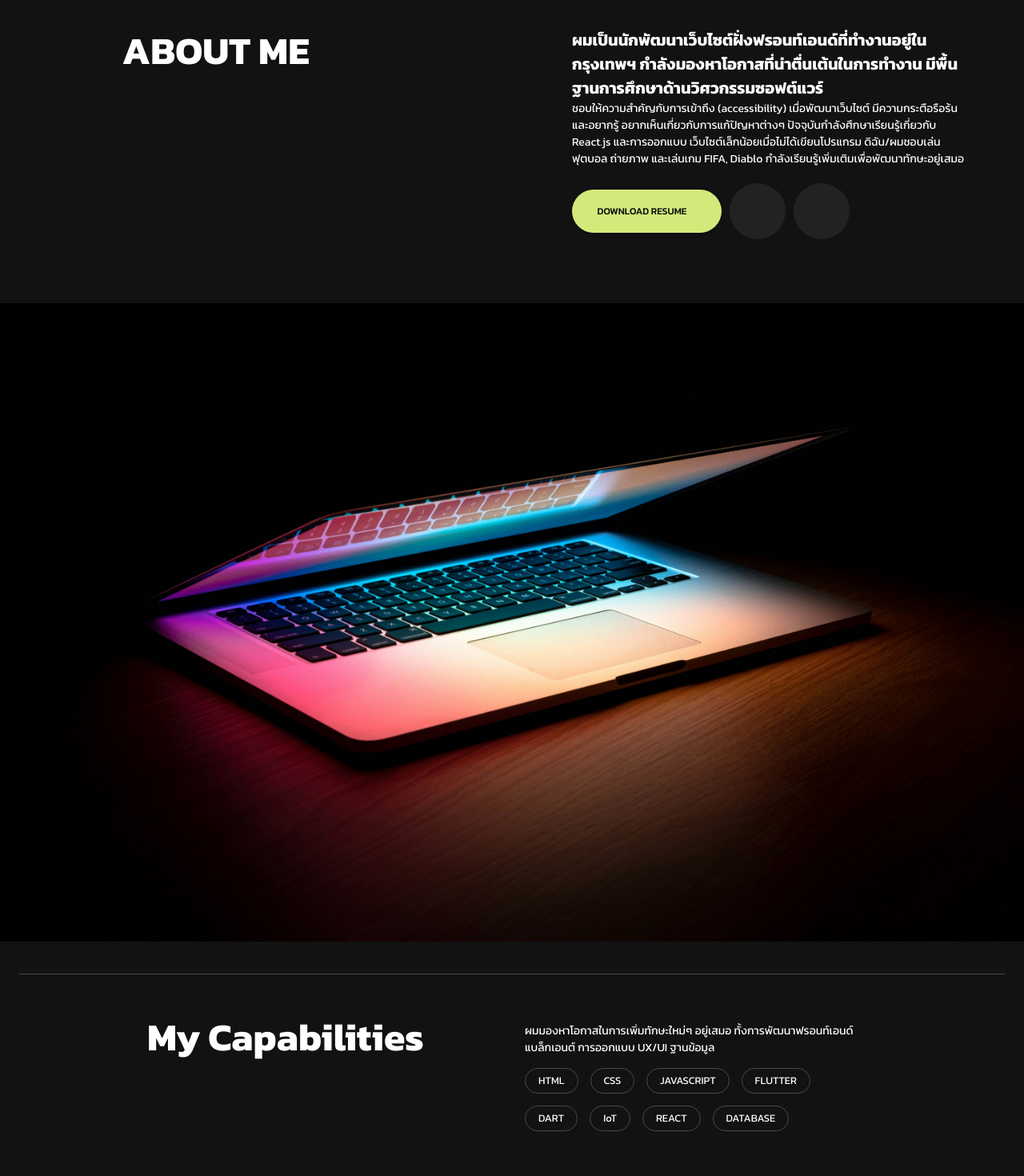
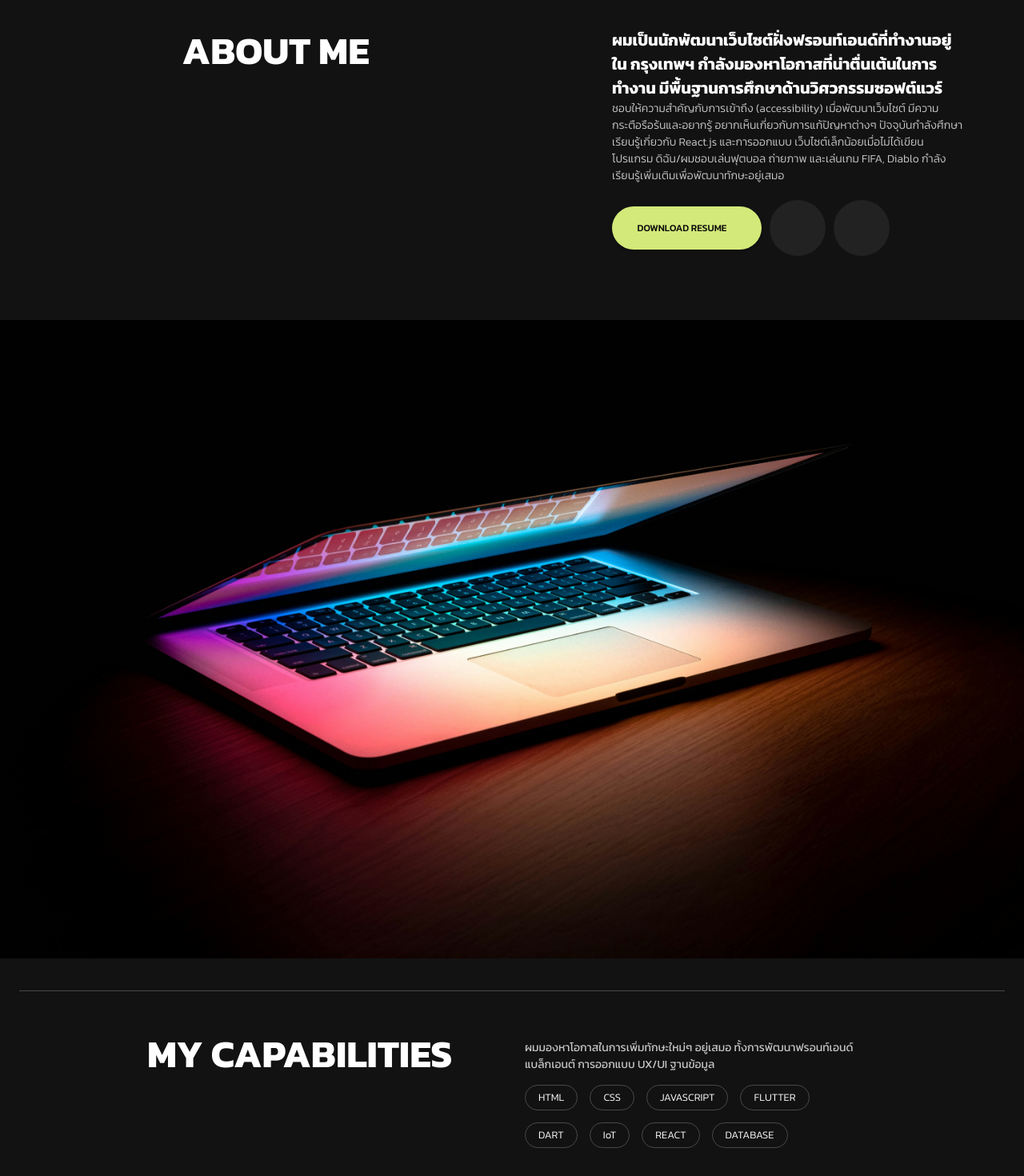
Before and after one commit to Tanatorn-hub/tanatorn-profile-cv-app, a React (Vite) app: page / in a window 1280 px wide. Shown: the part 700-2170 px from the top of the page at 80% size. Built offline with nearby package versions, Linux system fonts and the light colour scheme; some icons are missing; a web font is replaced by a local one.

Commit message:
ปรับสี และอย่างอื่นนิดหน่อย

```diff
--- a/src/views/HomeUI.jsx
+++ b/src/views/HomeUI.jsx
@@ -56,9 +56,10 @@ function HomeUI() {
         </AppBar>
 
         {/* Profile Section */}
+
         <Box
-          id={"profile"}
           sx={{
+            width: "100%",
             display: "flex",
             justifyContent: "space-between",
             alignItems: "center",
@@ -158,20 +159,34 @@ function HomeUI() {
               flex: "1",
               mt: "20px",
               textAlign: "center",
-              mr: "200px",
+              mr: "100px",
+              px: "100px",
             }}
           >
-            <Typography variant="h3" fontWeight="bold">
+            <Typography variant="h3" fontWeight="bold" >
               ABOUT ME
             </Typography>
           </Box>
           <Box sx={{ flex: "1", pr: "50px", mt: "20px" }}>
-            <Typography sx={{ fontWeight: "bold", fontSize: "20px" }}>
+            <Typography
+              sx={{
+                maxWidth: "650px",
+                fontWeight: "bold",
+                fontSize: "20px",
+              }}
+            >
               ผมเป็นนักพัฒนาเว็บไซต์ฝั่งฟรอนท์เอนด์ที่ทำงานอยู่ใน กรุงเทพฯ
               กำลังมองหาโอกาสที่น่าตื่นเต้นในการทำงาน
               มีพื้นฐานการศึกษาด้านวิศวกรรมซอฟต์แวร์
             </Typography>
-            <Typography sx={{ fontSize: "14px" }}>
+            <Typography
+              sx={{
+                maxWidth: "600px",
+                fontSize: "14px",
+                fontWeight: "light",
+                color: "#C7C7C7",
+              }}
+            >
               ชอบให้ความสำคัญกับการเข้าถึง (accessibility) เมื่อพัฒนาเว็บไซต์
               มีความกระตือรือร้นและอยากรู้ อยากเห็นเกี่ยวกับการแก้ปัญหาต่างๆ
               ปัจจุบันกำลังศึกษาเรียนรู้เกี่ยวกับ React.js และการออกแบบ
@@ -268,12 +283,26 @@ function HomeUI() {
               pl: "60px",
             }}
           >
-            <Typography variant="h3" fontWeight="bold">
+            <Typography
+              variant="h3"
+              fontWeight="bold"
+              sx={{
+                textTransform: "uppercase",
+              }}
+            >
               My Capabilities
             </Typography>
           </Box>
 
-          <Box sx={{ flexBasis: "500px", pr: "50px", py: "10px" }}>
+          <Box
+            sx={{
+              flexBasis: "500px",
+              pr: "50px",
+              py: "10px",
+              fontWeight: "light",
+              color: "#C7C7C7",
+            }}
+          >
             <Typography
               variant="body1"
               sx={{
@@ -368,11 +397,20 @@ function HomeUI() {
               <Typography sx={{ fontSize: "16px" }}>
                 Freelance Developer
               </Typography>
-              <Typography sx={{ fontSize: "14px", fontWeight: "light",color:"#C7C7C7" }}>
+              <Typography
+                sx={{ fontSize: "14px", fontWeight: "light", color: "#C7C7C7" }}
+              >
                 Nov 2023 – Present
               </Typography>
             </Box>
-            <Typography sx={{ fontSize: "14px", pr: "60px",color:"#C7C7C7",fontWeight: "light"  }}>
+            <Typography
+              sx={{
+                fontSize: "14px",
+                pr: "60px",
+                color: "#C7C7C7",
+                fontWeight: "light",
+              }}
+            >
               พัฒนาและปรับปรุงส่วนติดต่อผู้ใช้สำหรับเว็บแอปพลิเคชันโดยใช้
               React.js ทำงานร่วมกับทีมออกแบบ UX/UI
               เพื่อสร้างประสบการณ์ผู้ใช้ที่น่าประทับใจ
@@ -393,11 +431,20 @@ function HomeUI() {
               <Typography sx={{ fontSize: "16px" }}>
                 Front-End Intern
               </Typography>
-              <Typography sx={{ fontSize: "14px", fontWeight: "light",color:"#C7C7C7"  }}>
+              <Typography
+                sx={{ fontSize: "14px", fontWeight: "light", color: "#C7C7C7" }}
+              >
                 Sep 2023 — Nov 2023
               </Typography>
             </Box>
-            <Typography sx={{ fontSize: "14px", pr: "60px",color:"#C7C7C7",fontWeight: "light"  }}>
+            <Typography
+              sx={{
+                fontSize: "14px",
+                pr: "60px",
+                color: "#C7C7C7",
+                fontWeight: "light",
+              }}
+            >
               พัฒนาเว็บไซต์ลูกค้าโดยใช้ HTML, CSS และ JavaScript
               ช่วยปรับปรุงการเข้าถึง (Accessibility)
               ของเว็บไซต์ให้สอดคล้องกับมาตรฐาน WCAG
@@ -426,7 +473,10 @@ function HomeUI() {
           >
             <Typography
               variant="h3"
-              sx={{ fontWeight: "bold", textTransform: "uppercase" }}
+              sx={{
+                fontWeight: "bold",
+                textTransform: "uppercase",
+              }}
             >
               Let’s connect
             </Typography>
@@ -504,7 +554,9 @@ function HomeUI() {
               maxWidth: "500px",
             }}
           >
-            <Typography sx={{ fontSize: "16px",color:"#C7C7C7" }}>Name</Typography>
+            <Typography sx={{ fontSize: "16px", color: "#C7C7C7" }}>
+              Name
+            </Typography>
 
             <TextField
               size="small"
@@ -512,14 +564,16 @@ function HomeUI() {
               sx={{ backgroundColor: "#1A1A1A", input: { color: "#fff" } }}
             />
 
-            <Typography sx={{ fontSize: "16px", mt: "20px",color:"#C7C7C7" }}>Email</Typography>
+            <Typography sx={{ fontSize: "16px", mt: "20px", color: "#C7C7C7" }}>
+              Email
+            </Typography>
             <TextField
               size="small"
               fullWidth
               sx={{ backgroundColor: "#1A1A1A", input: { color: "#fff" } }}
             />
 
-            <Typography sx={{ fontSize: "16px", mt: "20px",color:"#C7C7C7" }}>
+            <Typography sx={{ fontSize: "16px", mt: "20px", color: "#C7C7C7" }}>
               Subject
             </Typography>
             <TextField
@@ -528,7 +582,7 @@ function HomeUI() {
               sx={{ backgroundColor: "#1A1A1A", input: { color: "#fff" } }}
             />
 
-            <Typography sx={{ fontSize: "16px", mt: "20px",color:"#C7C7C7" }}>
+            <Typography sx={{ fontSize: "16px", mt: "20px", color: "#C7C7C7" }}>
               Message
             </Typography>
             <TextField
```
Lines whose indentation alone changed are shown as unchanged.
